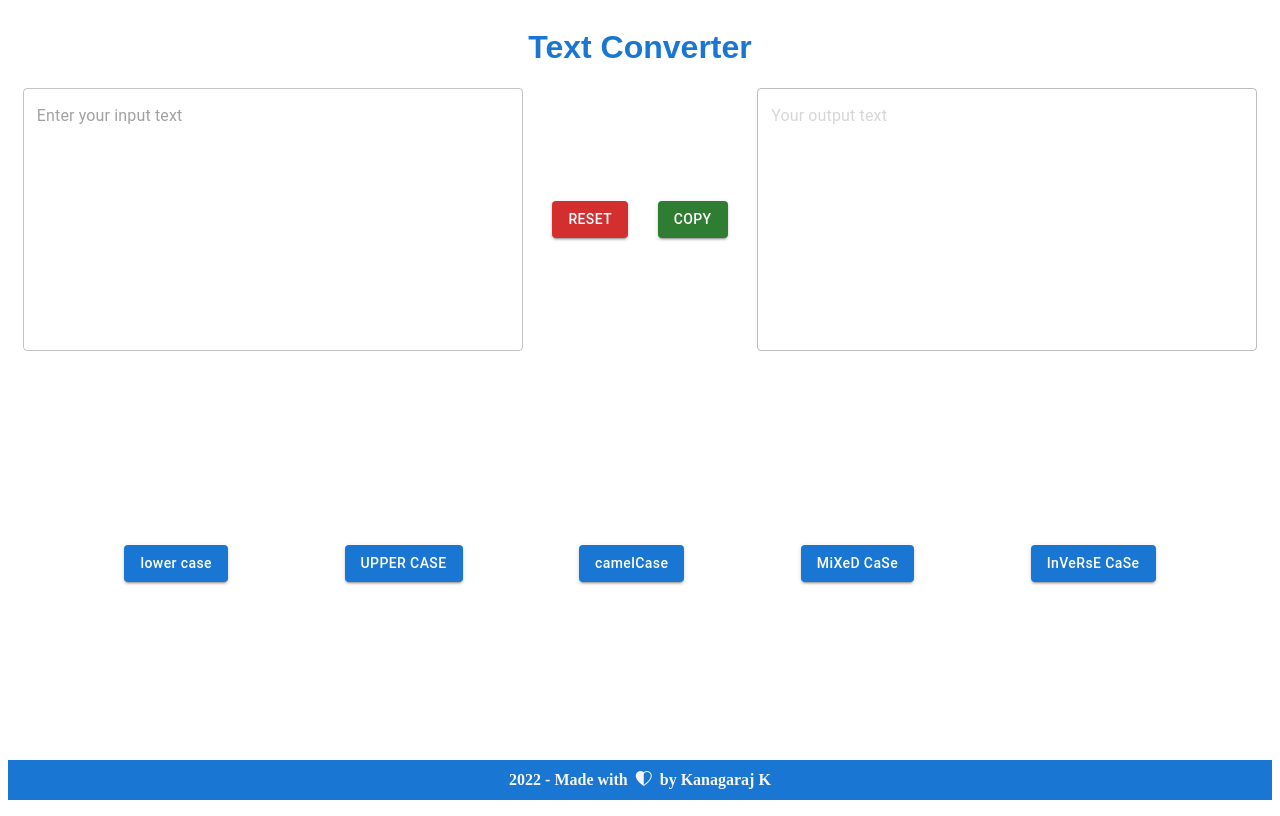
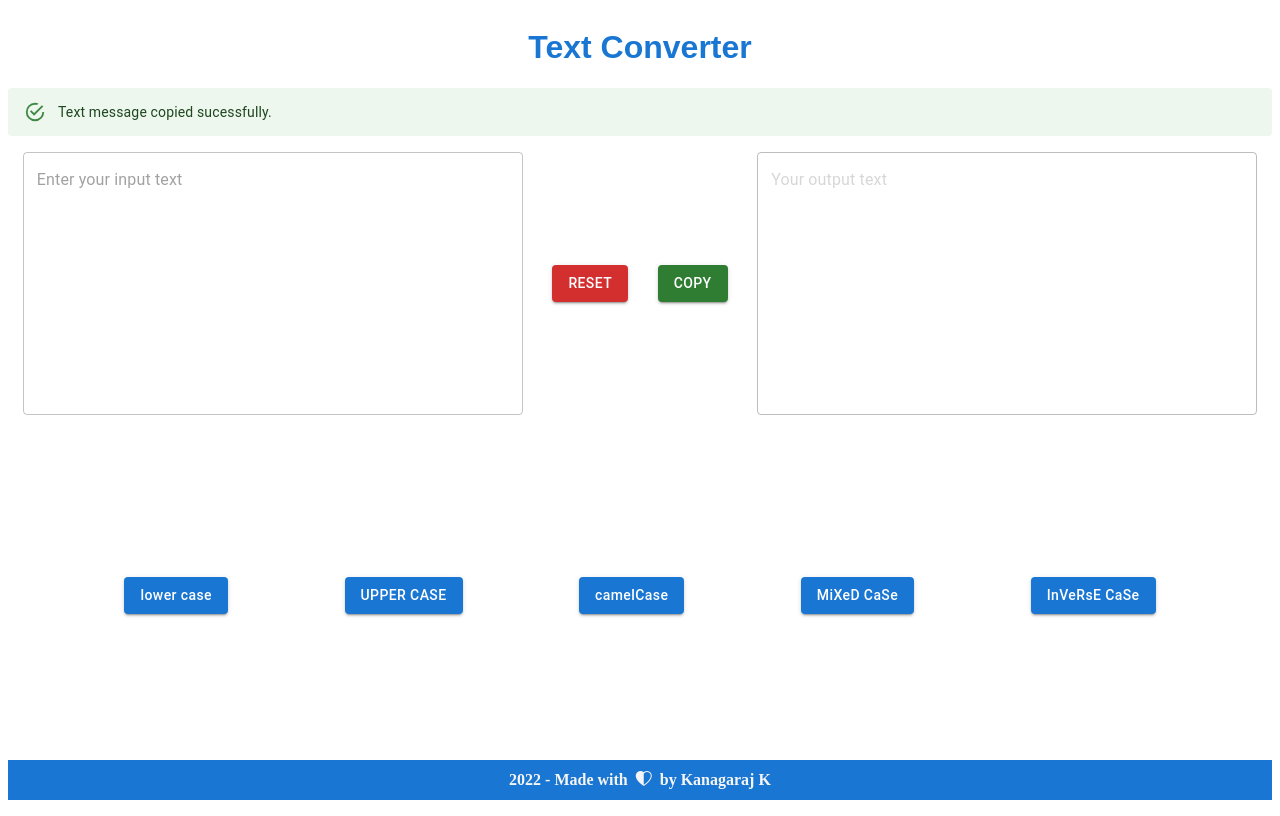
Before and after one commit to kanagu555/text-converter, a React (Create React App) app: page / in a window 1280 px wide. Both pictures are taken after a click on the button "COPY". Built offline with nearby package versions, Linux system fonts and the light colour scheme.

Commit message:
reset and copy msg added

```diff
--- a/src/components/ButtonFields/CamelCaseBtn.js
+++ b/src/components/ButtonFields/CamelCaseBtn.js
@@ -1,20 +1,29 @@
-import React, {useContext} from "react";
+import React, { useContext } from "react";
 import { Button } from "@mui/material";
 import "./Button.css";
 import { AppContext } from "../../App";
 
 const CamelCaseBtn = () => {
   const camelCaseBtnContext = useContext(AppContext);
-  const [inputValue, setOutputValue] = [camelCaseBtnContext[0],camelCaseBtnContext[3]];
+  const [inputValue, setOutputValue] = [
+    camelCaseBtnContext[0],
+    camelCaseBtnContext[3],
+  ];
 
   const toCamelCase = () => {
-    const camelOutput = inputValue.toLowerCase().replace(/[^a-zA-Z0-9]+(.)/g, (m, chr) => chr.toUpperCase())
-    setOutputValue(camelOutput)
-  }
+    const camelOutput = inputValue
+      .toLowerCase()
+      .replace(/[^a-zA-Z0-9]+(.)/g, (m, chr) => chr.toUpperCase());
+    setOutputValue(camelOutput);
+  };
 
   return (
     <div className="btn-margin">
-      <Button style={{ textTransform: "none" }} variant="contained" onClick={toCamelCase}>
+      <Button
+        style={{ textTransform: "none" }}
+        variant="contained"
+        onClick={toCamelCase}
+      >
         camelCase
       </Button>
     </div>
--- a/src/components/ButtonFields/CopyBtn.js
+++ b/src/components/ButtonFields/CopyBtn.js
@@ -1,14 +1,20 @@
 import { Button } from '@mui/material'
 import React, { useContext } from 'react'
 import {AppContext} from './../../App'
+import {MainFormContext} from '../../../src/components/FormFields/MainForm'
 
 function CopyBtn() {
 
   const copyBtnContext = useContext(AppContext)
+  const copySuccessMsg = useContext(MainFormContext)
   const outputValue = copyBtnContext[2]
+  const copyMsg = copySuccessMsg[0];
+
+  console.log('copySuccessMsg:', copySuccessMsg[0]);
 
   const copyFunc = () => {
     navigator.clipboard.writeText(outputValue)
+    copyMsg(true)
   }
 
   return (
--- a/src/components/ButtonFields/ResetBtn.js
+++ b/src/components/ButtonFields/ResetBtn.js
@@ -1,15 +1,19 @@
 import { Button } from '@mui/material'
 import React, { useContext } from 'react'
 import {AppContext} from './../../App'
+import {MainFormContext} from '../../../src/components/FormFields/MainForm'
 
 function ResetBtn() {
 
   const resetBtnContext = useContext(AppContext)
+  const resetMsgContext = useContext(MainFormContext)
   const [setInputValue, setOutputValue] = [resetBtnContext[1], resetBtnContext[3]]
+  const resetMsg = resetMsgContext[0];
 
   const resetFunc = () => {
     setInputValue('')
     setOutputValue('')
+    resetMsg(false)
   }
 
   return (
--- a/src/components/FormFields/Form.css
+++ b/src/components/FormFields/Form.css
@@ -14,6 +14,10 @@
   text-align: center;
 }
 
+.alert-txt {
+  margin-bottom: 1rem;
+}
+
 @media only screen and (max-width: 465px) {
   .flex-form-container {
     display: flex;
--- a/src/components/FormFields/MainForm.js
+++ b/src/components/FormFields/MainForm.js
@@ -1,20 +1,31 @@
-import React from "react";
+import React, { createContext, useState } from "react";
 import InputTextForm from "./InputTextForm";
 import OutputTextForm from "./OutputTextForm";
-import ResetBtn from '../ButtonFields/ResetBtn'
+import ResetBtn from "../ButtonFields/ResetBtn";
 import "./Form.css";
 import CopyBtn from "../ButtonFields/CopyBtn";
+import Alert from "@mui/material/Alert";
+
+export const MainFormContext = createContext();
 
 function App() {
+  const [copySuccess, setCopySuccess] = useState(false);
   return (
     <div>
+      <MainFormContext.Provider value={[setCopySuccess]}>
         <h1 className="title-txt">Text Converter</h1>
+          {copySuccess ?
+          <Alert severity="success" className="alert-txt">
+            Text message copied sucessfully.
+          </Alert>
+          : null}
         <div className="flex-form-container">
           <InputTextForm />
           <ResetBtn />
           <CopyBtn />
           <OutputTextForm />
         </div>
+      </MainFormContext.Provider>
     </div>
   );
 }
```
Lines whose indentation alone changed are shown as unchanged.
